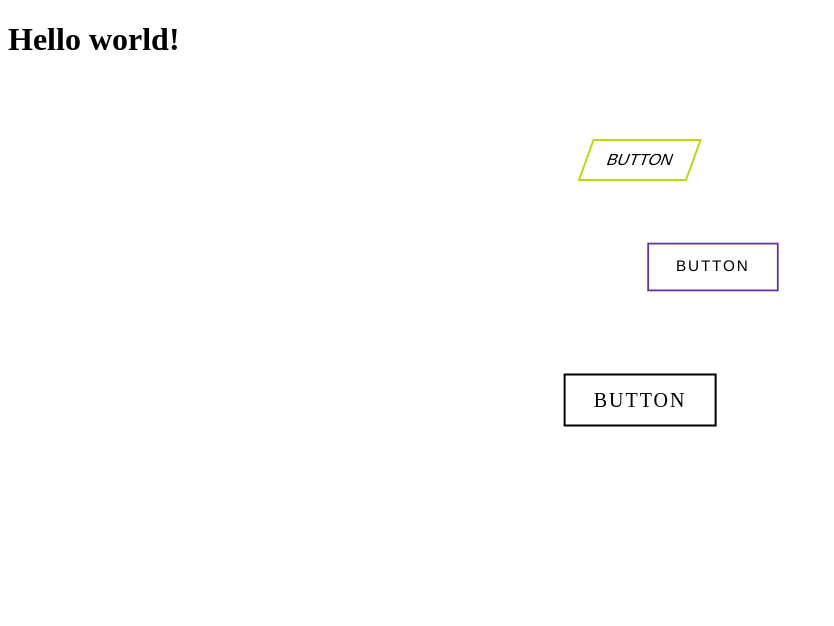
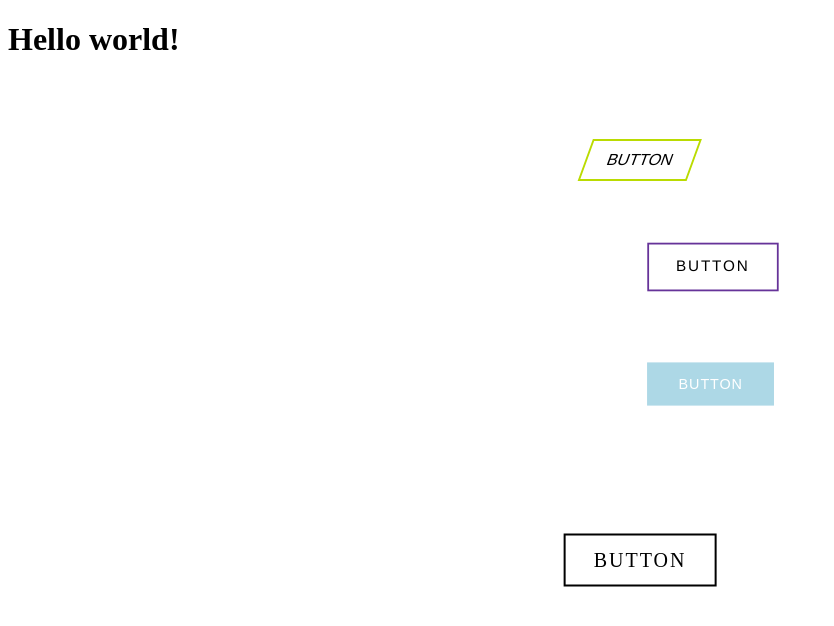
Before and after one commit to ferdelamad/UI_Elements, a React app: page / in a window 1280 px wide. Shown: the top 626 px of the page, without its empty margins (0-834 px from the left). Built offline with nearby package versions, Linux system fonts and the light colour scheme.

Commit message:
Added Button04 of the collection

```diff
--- a/client/src/components/App.jsx
+++ b/client/src/components/App.jsx
@@ -2,6 +2,7 @@ import React from 'react';
 import Button01 from './Button01';
 import Button02 from './Button02';
 import Button03 from './Button03';
+import Button04 from './Button04';
 
 const App = () => (
   <div className="container">
@@ -9,6 +10,7 @@ const App = () => (
     <Button01>Button</Button01>
     <Button02>Button</Button02>
     <Button03>Button</Button03>
+    <Button04>Button</Button04>
   </div>
 );
 
--- a/client/src/components/Button02.jsx
+++ b/client/src/components/Button02.jsx
@@ -2,7 +2,7 @@ import styled from 'styled-components';
 
 const Button02 = styled.a`
   position: absolute;
-  top: 50%;
+  top: 70%;
   left: 50%;
   transform: translate(-50%, -50%);
   padding: 15px 30px;
--- /dev/null
+++ b/client/src/components/Button04.jsx
@@ -0,0 +1,37 @@
+import styled from 'styled-components';
+
+// Hacer un boton redondo, RECORDATORIO!
+// Google cool and easy button animations
+// Round corners of buttons
+
+const Button04 = styled.a`
+  position: absolute;
+  top: 45%;
+  left: 50%;
+  text-align: center;
+  text-transform: uppercase;
+  padding: 15px 35px;
+  font-family: Arial, Helvetica, sans-serif;
+  font-size: 16 px;
+  background: ${props => props.background || 'lightblue'};
+  color: ${props => props.color || '#fff'};
+  transition: 0.45s;
+  display: block;
+  box-sizing: border-box;
+  letter-spacing: 1px;
+  transform: scale(0.9);
+  cursor: pointer;
+
+  :hover {
+    background: #fff;
+    color: #000;
+    /* font-size: 33 px; why?? */
+    font-weight: bold;
+    transform: scale(1);
+    letter-spacing: 3px;
+    box-shadow: 1px, 1px, #000;
+    /* box-shadow: 10px; */
+  }
+`;
+
+export default Button04;
```
Also changed, not shown: 1 other file (tests, documents, lock files or other folders).
